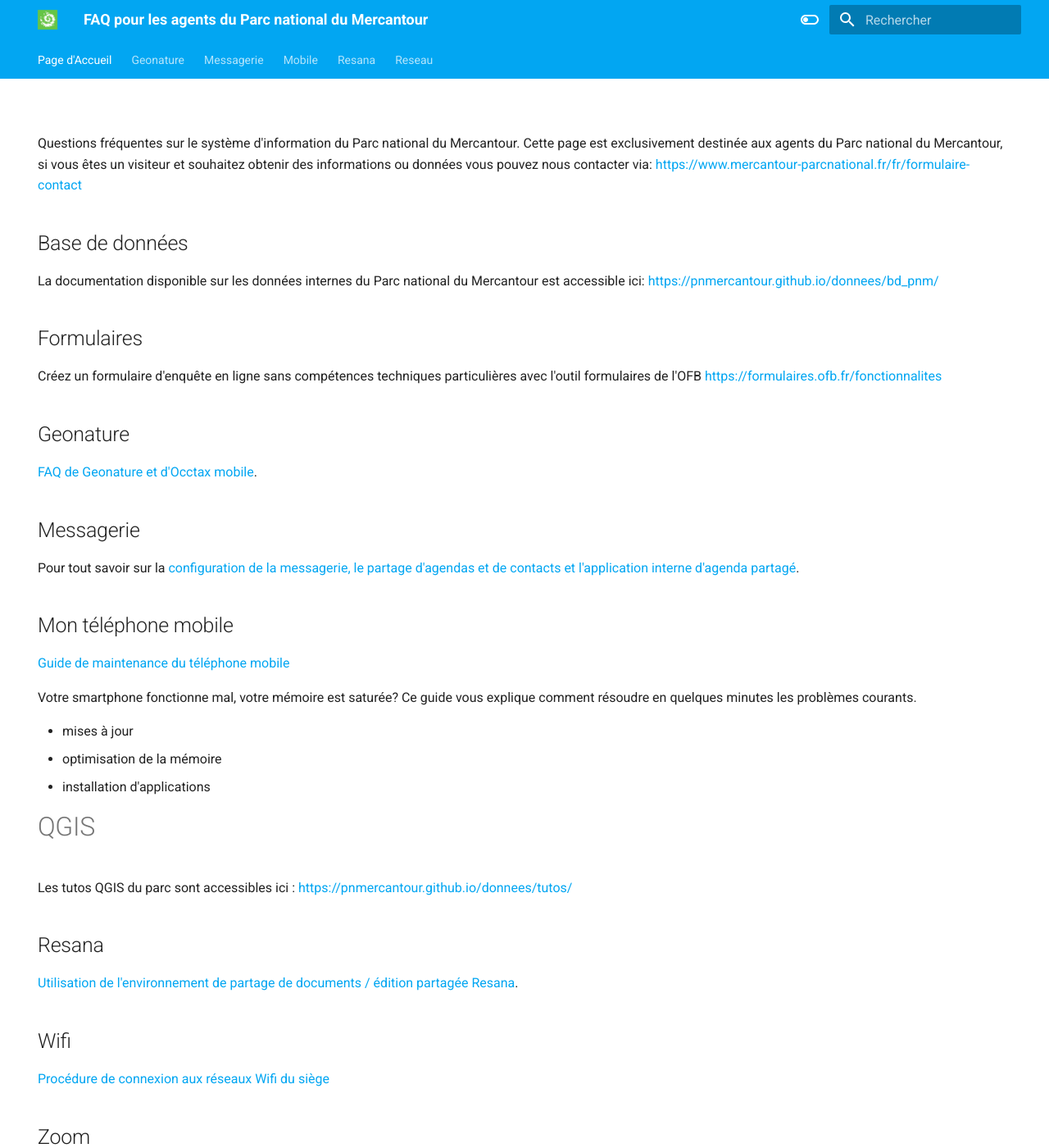
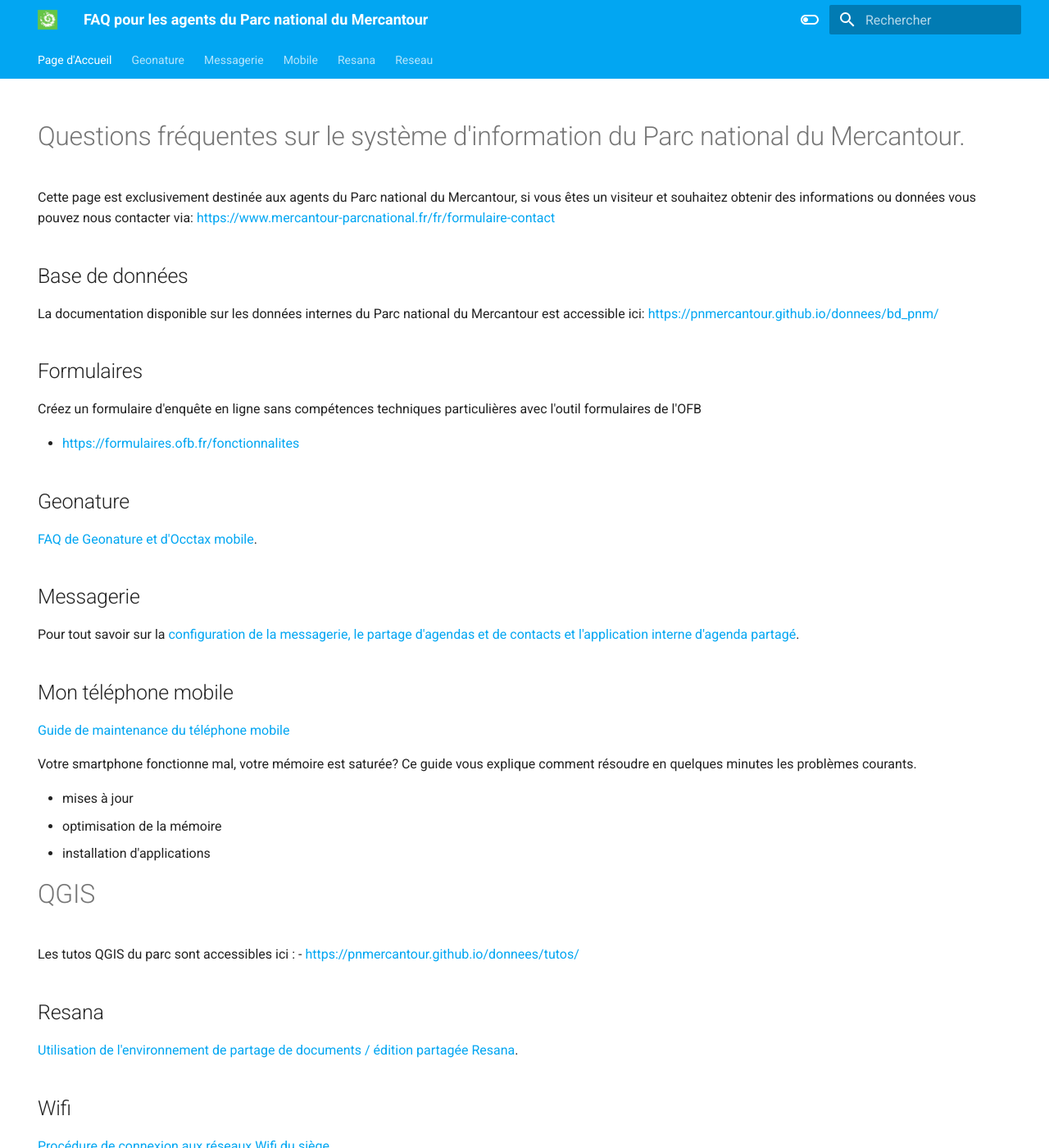
Before and after one commit to PnMercantour/faq, an MkDocs documentation site: the page built from docs/index.md, in a window 1280 px wide and 1400 px high. Shown: the whole window at 82% size. Built offline with MkDocs 1.6.1 and Material for MkDocs 9.7.7, drawn with Linux system fonts in a browser that asks for light colours.

Commit message:
Small fixes

```diff
--- a/docs/index.md
+++ b/docs/index.md
@@ -6,7 +6,8 @@
   - navigation
 ---
 
-Questions fréquentes sur le système d'information du Parc national du Mercantour.
+# Questions fréquentes sur le système d'information du Parc national du Mercantour.
+
 Cette page est exclusivement destinée aux agents du Parc national du Mercantour, si vous êtes un visiteur et souhaitez obtenir des informations ou données vous pouvez nous contacter via:
 [https://www.mercantour-parcnational.fr/fr/formulaire-contact](https://www.mercantour-parcnational.fr/fr/formulaire-contact)
 
@@ -18,7 +19,8 @@
 ## Formulaires
 
 Créez un formulaire d'enquête en ligne sans compétences techniques particulières avec l'outil formulaires de l'OFB
-[https://formulaires.ofb.fr/fonctionnalites](https://formulaires.ofb.fr/fonctionnalites)
+
+- [https://formulaires.ofb.fr/fonctionnalites](https://formulaires.ofb.fr/fonctionnalites)
 
 
 ## Geonature
@@ -41,7 +43,8 @@
 - installation d'applications
 
 # QGIS
-Les tutos QGIS du parc sont accessibles ici : [https://pnmercantour.github.io/donnees/tutos/](https://pnmercantour.github.io/donnees/tutos/)
+Les tutos QGIS du parc sont accessibles ici :
+- [https://pnmercantour.github.io/donnees/tutos/](https://pnmercantour.github.io/donnees/tutos/)
 
 ## Resana
 
```
Also changed, not shown: docs/geonature/exploitation.md (+3 -3 lines), docs/messagerie/Thunderbird.md (+4 -4 lines).
